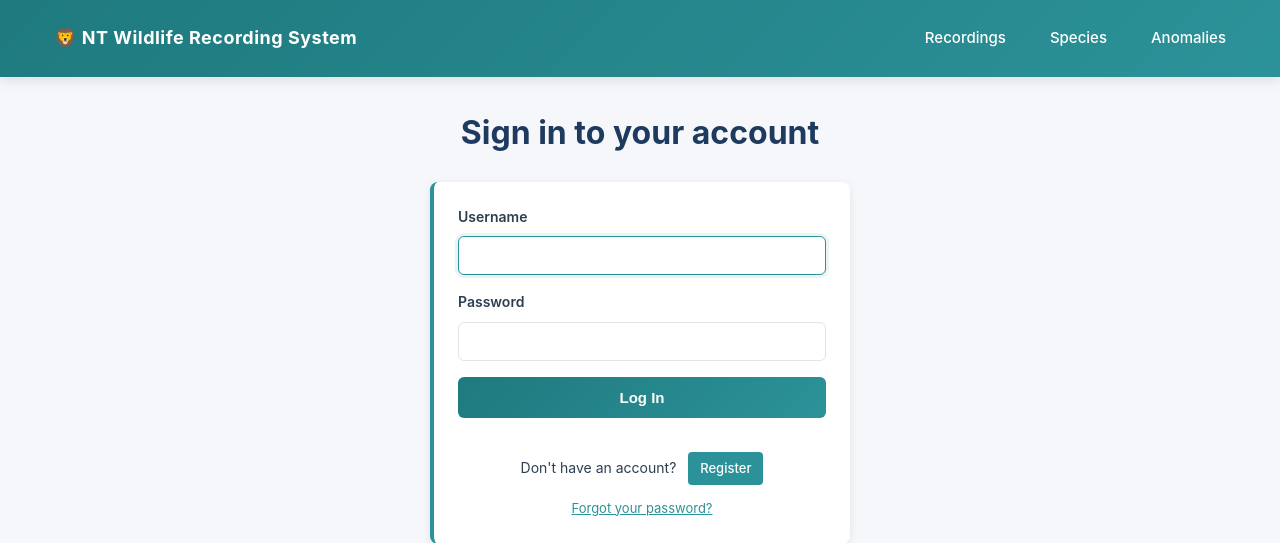
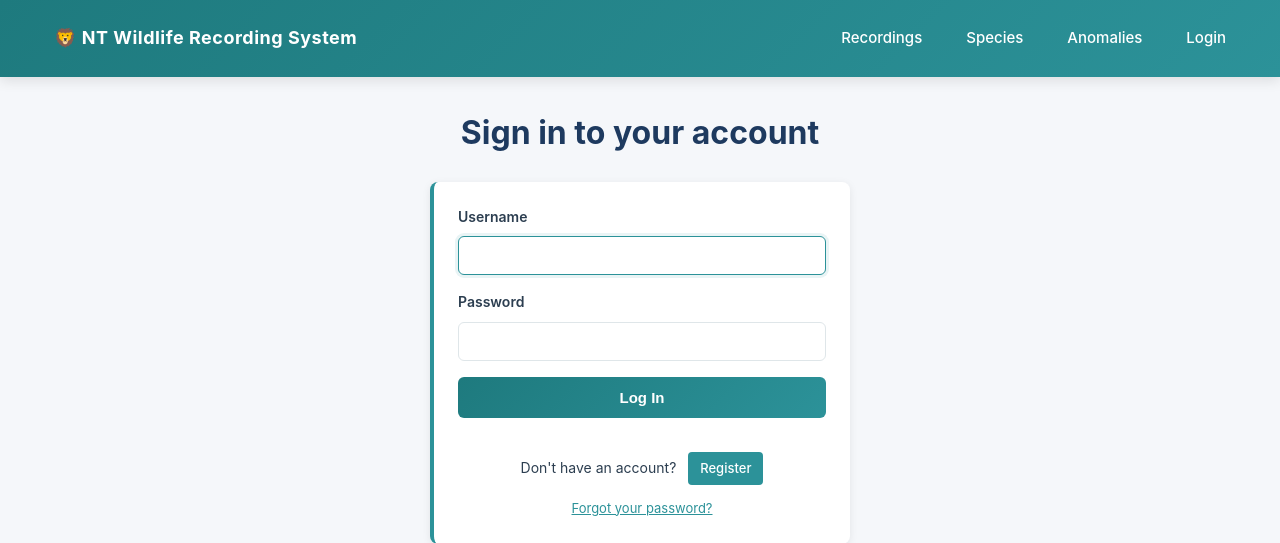
Before and after one commit to mishkatuzzannatmoon/HIT237_group15, a Django app: page /login/ in a window 1280 px wide. Shown: the top 543 px of the page. Run offline with Django 5.2, Linux system fonts and the light colour scheme.

Commit message:
Connected Login Register Templates

```diff
--- a/recordings/templates/base.html
+++ b/recordings/templates/base.html
@@ -19,8 +19,6 @@
             background: linear-gradient(135deg, #1e7a7e 0%, #2c9299 100%);
             padding: 16px 40px;
             display: flex;
-            gap: 16px;
-            flex-wrap: wrap;
             align-items: center;
             box-shadow: 0 4px 12px rgba(0, 0, 0, 0.1);
             position: sticky;
@@ -28,7 +26,24 @@
             z-index: 100;
         }
 
-        nav a {
+        nav .brand {
+            font-size: 18px;
+            font-weight: 700;
+            margin-right: auto;
+            letter-spacing: 0.5px;
+            color: white;
+            text-decoration: none;
+            padding: 8px 14px;
+            border-radius: 6px;
+        }
+
+        .nav-links {
+            display: flex;
+            gap: 16px;
+            align-items: center;
+        }
+
+        .nav-links a {
             color: white;
             text-decoration: none;
             padding: 8px 14px;
@@ -38,16 +53,9 @@
             transition: all 0.3s ease;
         }
 
-        nav a:hover {
+        .nav-links a:hover {
             background-color: rgba(255, 255, 255, 0.25);
             transform: translateY(-1px);
-        }
-
-        nav .brand {
-            font-size: 18px;
-            font-weight: 700;
-            margin-right: auto;
-            letter-spacing: 0.5px;
         }
 
         /* Container */
@@ -312,25 +320,22 @@
         @media (max-width: 768px) {
             nav {
                 padding: 12px 20px;
+            }
+            .nav-links {
                 gap: 8px;
             }
-
             h1 {
                 font-size: 24px;
             }
-
             h2 {
                 font-size: 20px;
             }
-
             .container {
                 padding: 20px 16px;
             }
-
             table {
                 font-size: 12px;
             }
-
             td, th {
                 padding: 8px 12px;
             }
@@ -340,9 +345,16 @@
 <body>
     <nav>
         <a href="{% url 'recording_list' %}" class="brand">🦁 NT Wildlife Recording System</a>
-        <a href="{% url 'recording_list' %}">Recordings</a>
-        <a href="{% url 'species_list' %}">Species</a>
-        <a href="{% url 'anomaly_list' %}">Anomalies</a>
+        <div class="nav-links">
+            <a href="{% url 'recording_list' %}">Recordings</a>
+            <a href="{% url 'species_list' %}">Species</a>
+            <a href="{% url 'anomaly_list' %}">Anomalies</a>
+            {% if user.is_authenticated %}
+                <a href="{% url 'logout' %}">Logout</a>
+            {% else %}
+                <a href="{% url 'login' %}">Login</a>
+            {% endif %}
+        </div>
     </nav>
     <div class="container">
         {% if messages %}
--- a/recordings/views.py
+++ b/recordings/views.py
@@ -237,6 +237,11 @@ class RegisterView(View):
         return render(request, self.template_name, {'form': form})
 
 class LogoutView(View):
+    def get(self, request):
+        logout(request)
+        messages.info(request, 'You have been logged out.')
+        return redirect('login')
+
     def post(self, request):
         logout(request)
         messages.info(request, 'You have been logged out.')
--- a/wildlife_project/settings.py
+++ b/wildlife_project/settings.py
@@ -123,8 +123,8 @@ STATIC_URL = 'static/'
 DEFAULT_AUTO_FIELD = 'django.db.models.BigAutoField'
 
 # Authentication settings
-LOGIN_URL = '/accounts/login/'
+LOGIN_URL = '/login/'
 LOGIN_REDIRECT_URL = '/species/'
-LOGOUT_REDIRECT_URL = '/accounts/login/'
+LOGOUT_REDIRECT_URL = '/login/'
 MEDIA_URL = "/media/"
 MEDIA_ROOT = BASE_DIR / "media"
```
Also changed, not shown: recordings/templates/accounts/register.html (added, +43 -0 lines), db.sqlite3.
